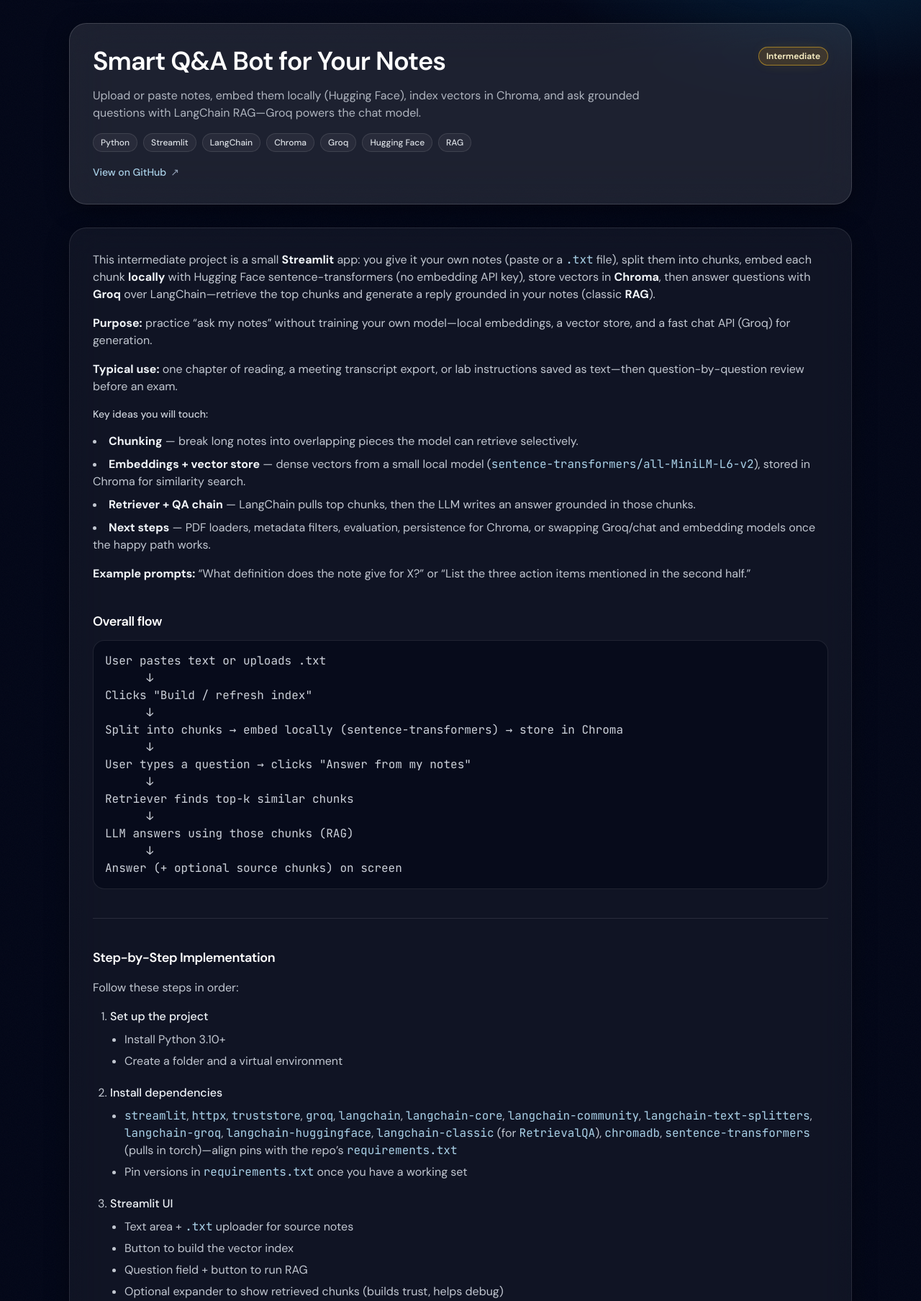
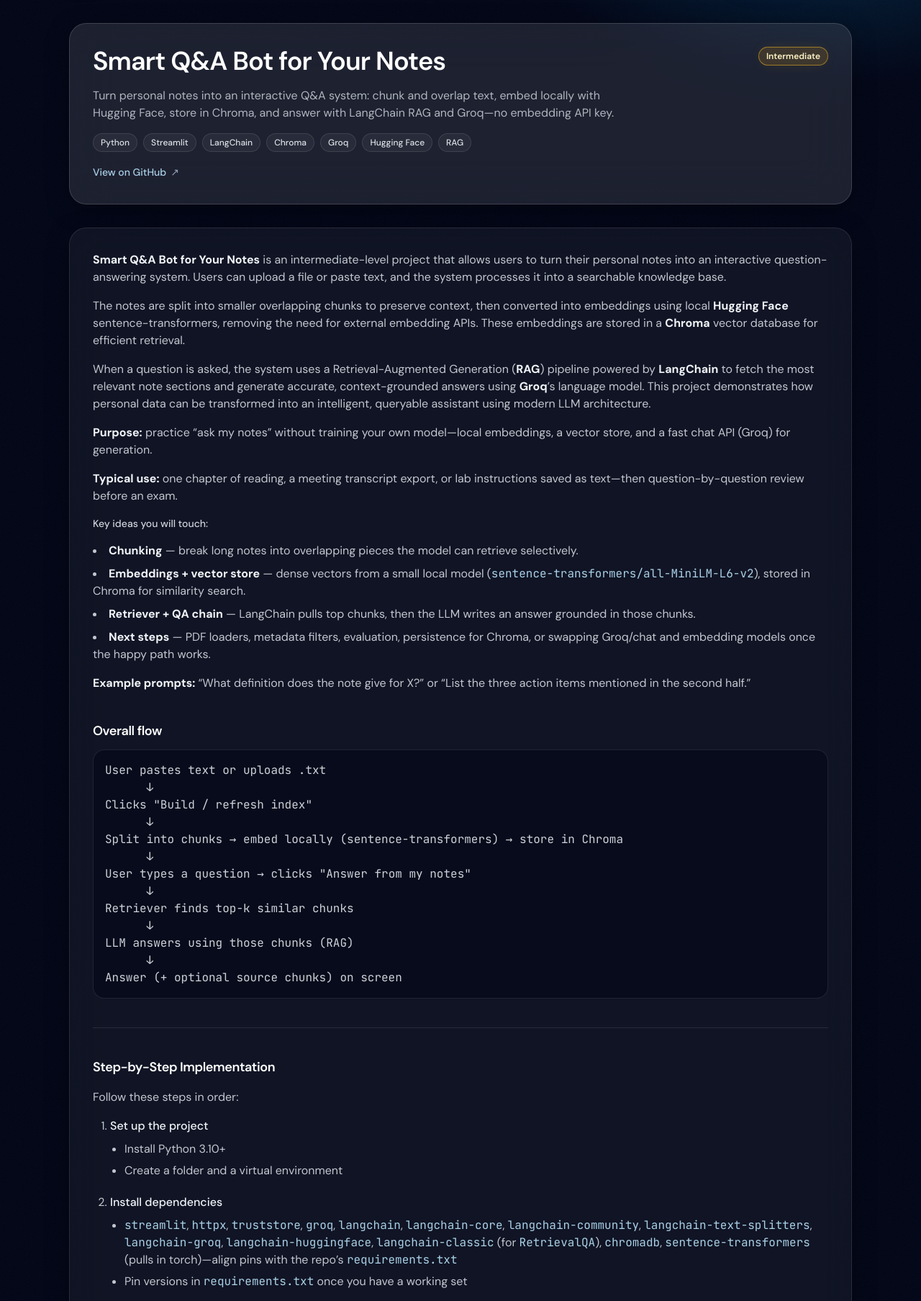
Before and after one commit to abhishekgoyal-a11y/DevShelfs, a Django app: page /projects/notes-qa-bot/ in a window 1280 px wide. Shown: the part 133-1940 px from the top of the page at 72% size. Run offline with Django 5.2, Linux system fonts and the light colour scheme; some libraries are stand-ins or nearby versions.

Commit message:
Refresh Smart Study Assistant and Notes Q&A project copy
Update descriptions in projects.json, align project body templates,
and sync built static assets (index.js, projects.js).

Made-with: Cursor

```diff
--- a/web/data/projects.json
+++ b/web/data/projects.json
@@ -3,7 +3,7 @@
     "id": "p1",
     "slug": "smart-study-assistant",
     "title": "Smart Study Assistant",
-    "description": "Summarize pasted notes or textbook text, surface key points, and generate practice quiz questions with an LLM-backed Streamlit UI.",
+    "description": "Turn pasted notes or textbook text into summaries, key points, and practice questions with Python, Streamlit, and the OpenAI API—beginner-friendly active recall in one step.",
     "repoUrl": "https://github.com/abhishekgoyal-a11y/Projects/tree/main/smart-study-assistant",
     "tech": ["Python", "Streamlit", "OpenAI API"],
     "difficulty": "beginner",
@@ -14,7 +14,7 @@
     "id": "p2",
     "slug": "notes-qa-bot",
     "title": "Smart Q&A Bot for Your Notes",
-    "description": "Upload or paste notes, embed them locally (Hugging Face), index vectors in Chroma, and ask grounded questions with LangChain RAG—Groq powers the chat model.",
+    "description": "Turn personal notes into an interactive Q&A system: chunk and overlap text, embed locally with Hugging Face, store in Chroma, and answer with LangChain RAG and Groq—no embedding API key.",
     "repoUrl": "https://github.com/abhishekgoyal-a11y/Projects/tree/main/notes-qa-bot",
     "tech": ["Python", "Streamlit", "LangChain", "Chroma", "Groq", "Hugging Face", "RAG"],
     "difficulty": "intermediate",
--- a/web/static/web/assets/projects.js
+++ b/web/static/web/assets/projects.js
@@ -1 +1 @@
-const e=[{id:"p1",slug:"smart-study-assistant",title:"Smart Study Assistant",description:"Summarize pasted notes or textbook text, surface key points, and generate practice quiz questions with an LLM-backed Streamlit UI.",repoUrl:"https://github.com/abhishekgoyal-a11y/Projects/tree/main/smart-study-assistant",tech:["Python","Streamlit","OpenAI API"],difficulty:"beginner",featured:!0,featured_order:1},{id:"p2",slug:"notes-qa-bot",title:"Smart Q&A Bot for Your Notes",description:"Upload or paste notes, embed them locally (Hugging Face), index vectors in Chroma, and ask grounded questions with LangChain RAG—Groq powers the chat model.",repoUrl:"https://github.com/abhishekgoyal-a11y/Projects/tree/main/notes-qa-bot",tech:["Python","Streamlit","LangChain","Chroma","Groq","Hugging Face","RAG"],difficulty:"intermediate",featured:!0,featured_order:2},{id:"p3",slug:"ai-email-reply-generator",title:"AI Email Reply Generator",description:"Paste an email, pick a tone (Formal, Friendly, Short), and get a Groq-powered draft reply—Express API plus vanilla HTML/CSS/JS, no frontend build.",repoUrl:"https://github.com/abhishekgoyal-a11y/Projects/tree/main/ai-email-reply-generator",tech:["Node.js","Express","JavaScript","Groq API"],difficulty:"beginner",featured:!0,featured_order:3}];export{e as default};
+const e=[{id:"p1",slug:"smart-study-assistant",title:"Smart Study Assistant",description:"Turn pasted notes or textbook text into summaries, key points, and practice questions with Python, Streamlit, and the OpenAI API—beginner-friendly active recall in one step.",repoUrl:"https://github.com/abhishekgoyal-a11y/Projects/tree/main/smart-study-assistant",tech:["Python","Streamlit","OpenAI API"],difficulty:"beginner",featured:!0,featured_order:1},{id:"p2",slug:"notes-qa-bot",title:"Smart Q&A Bot for Your Notes",description:"Turn personal notes into an interactive Q&A system: chunk and overlap text, embed locally with Hugging Face, store in Chroma, and answer with LangChain RAG and Groq—no embedding API key.",repoUrl:"https://github.com/abhishekgoyal-a11y/Projects/tree/main/notes-qa-bot",tech:["Python","Streamlit","LangChain","Chroma","Groq","Hugging Face","RAG"],difficulty:"intermediate",featured:!0,featured_order:2},{id:"p3",slug:"ai-email-reply-generator",title:"AI Email Reply Generator",description:"Paste an email, pick a tone (Formal, Friendly, Short), and get a Groq-powered draft reply—Express API plus vanilla HTML/CSS/JS, no frontend build.",repoUrl:"https://github.com/abhishekgoyal-a11y/Projects/tree/main/ai-email-reply-generator",tech:["Node.js","Express","JavaScript","Groq API"],difficulty:"beginner",featured:!0,featured_order:3}];export{e as default};
--- a/web/templates/web/project_bodies/notes-qa-bot.html
+++ b/web/templates/web/project_bodies/notes-qa-bot.html
@@ -2,12 +2,22 @@
 <div class="glass space-y-10 rounded-3xl p-5 sm:p-8">
   <div class="space-y-4">
     <p class="text-sm leading-relaxed text-slate-200/85 sm:text-base">
-      This intermediate project is a small <strong class="text-slate-100">Streamlit</strong> app: you give it your own
-      notes (paste or a <code class="text-sky-200/90">.txt</code> file), split them into chunks, embed each chunk
-      <strong class="text-slate-100">locally</strong> with Hugging Face sentence-transformers (no embedding API key),
-      store vectors in <strong class="text-slate-100">Chroma</strong>, then answer questions with
-      <strong class="text-slate-100">Groq</strong> over LangChain—retrieve the top chunks and generate a reply grounded in
-      your notes (classic <strong class="text-slate-100">RAG</strong>).
+      <strong class="text-slate-100">Smart Q&amp;A Bot for Your Notes</strong> is an intermediate-level project that
+      allows users to turn their personal notes into an interactive question-answering system. Users can upload a file or
+      paste text, and the system processes it into a searchable knowledge base.
+    </p>
+    <p class="text-sm leading-relaxed text-slate-200/85 sm:text-base">
+      The notes are split into smaller overlapping chunks to preserve context, then converted into embeddings using local
+      <strong class="text-slate-100">Hugging Face</strong> sentence-transformers, removing the need for external
+      embedding APIs. These embeddings are stored in a <strong class="text-slate-100">Chroma</strong> vector database for
+      efficient retrieval.
+    </p>
+    <p class="text-sm leading-relaxed text-slate-200/85 sm:text-base">
+      When a question is asked, the system uses a Retrieval-Augmented Generation (<strong class="text-slate-100">RAG</strong>)
+      pipeline powered by <strong class="text-slate-100">LangChain</strong> to fetch the most relevant note sections
+      and generate accurate, context-grounded answers using <strong class="text-slate-100">Groq</strong>&rsquo;s language
+      model. This project demonstrates how personal data can be transformed into an intelligent, queryable assistant using
+      modern LLM architecture.
     </p>
     <p class="text-sm leading-relaxed text-slate-200/85 sm:text-base">
       <strong class="text-slate-100">Purpose:</strong> practice &ldquo;ask my notes&rdquo; without training your own
```
Also changed, not shown: web/templates/web/project_bodies/smart-study-assistant.html (+14 -3 lines), web/static/web/assets/index.js.
